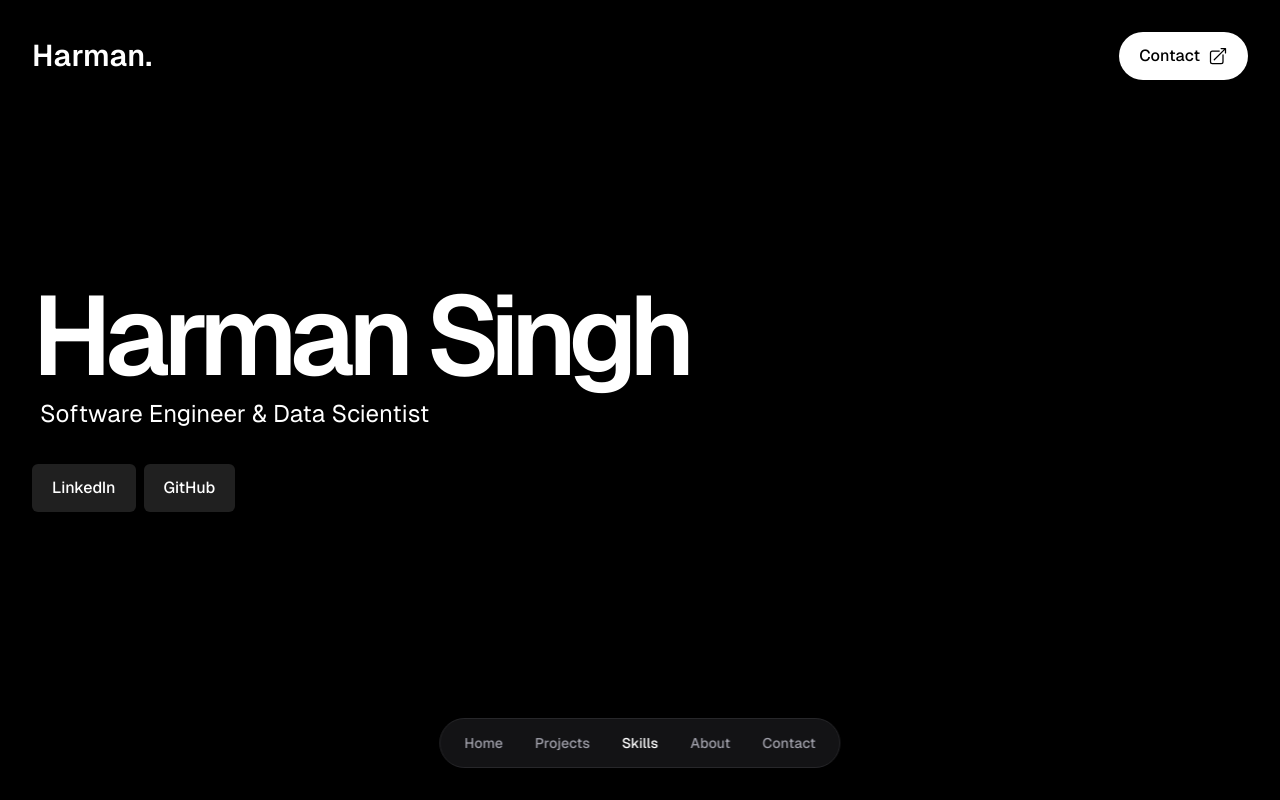
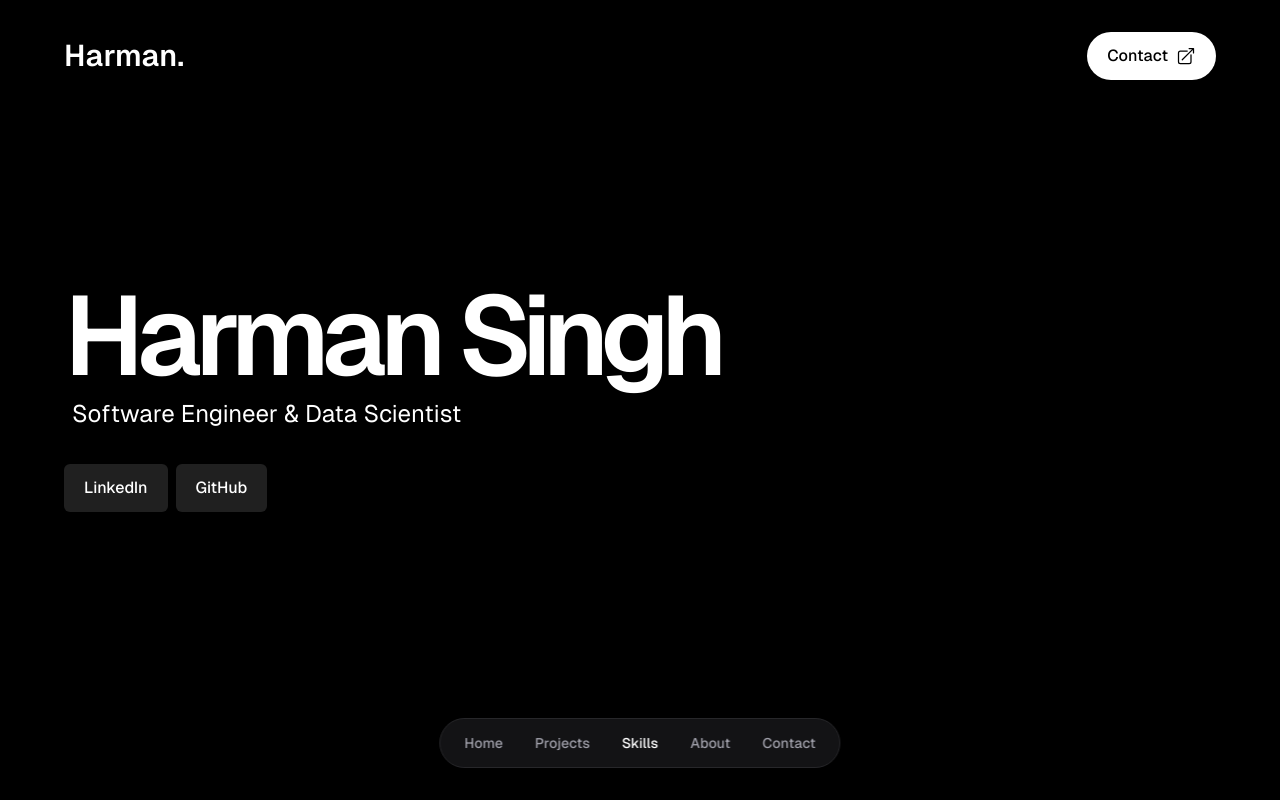
Before and after one commit to Harmxn02/harmansingh.nl, a Next.js app: page / in a window 1280 px wide. Shown: the top 800 px of the page. Built offline with nearby package versions, Linux system fonts and the light colour scheme.

Commit message:
Change layout: Add responsive padding to main container in Home component

```diff
--- a/src/app/page.jsx
+++ b/src/app/page.jsx
@@ -33,7 +33,7 @@ export default function Home() {
 	};
 
 	return (
-		<div className="bg-black font-[family-name:var(--font-geist-sans)] text-white selection:bg-purple-300/40">
+		<div className="bg-black font-[family-name:var(--font-geist-sans)] text-white selection:bg-purple-300/40 md:px-8">
 			{showIntro && <IntroAnimation onEnd={handleIntroEnd} />}
 			{showHero && (
 				<>
```
